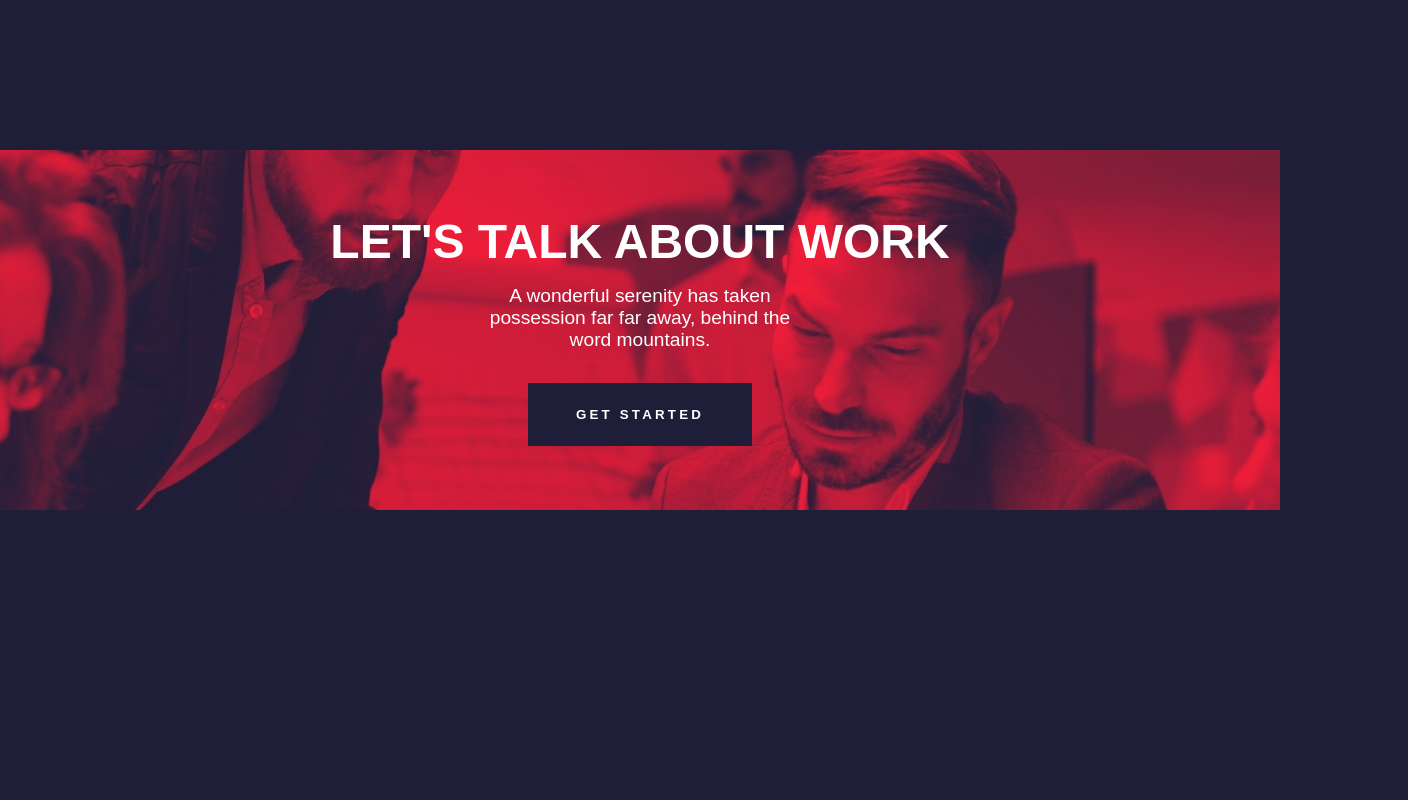
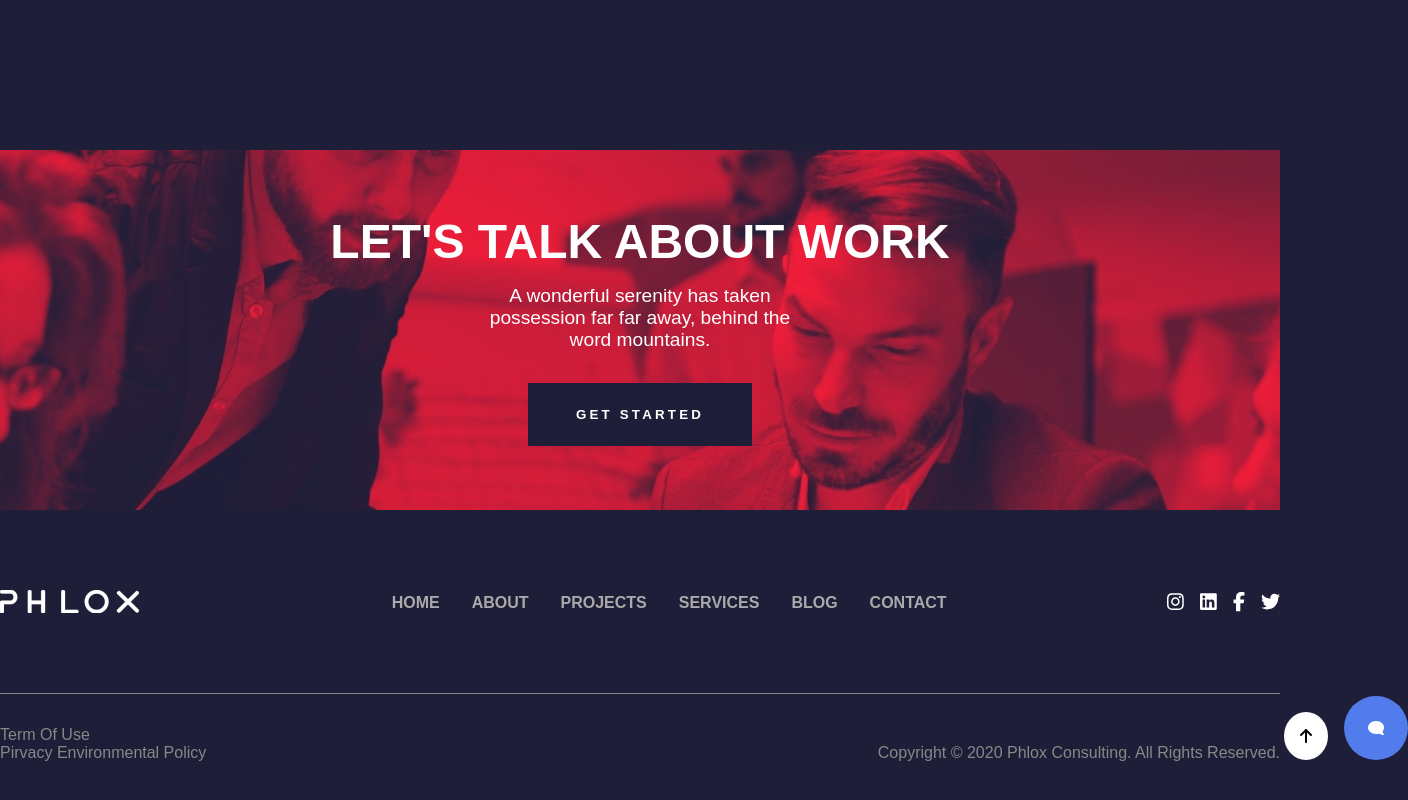
Before and after one commit to DavideSias/proj-html-vuejs, a Vue app: page / in a window 1280 px wide. Shown: the part 4686-5486 px from the top of the page, 1408 px wide, since content can reach past the window. Before the commit the page ends 5196 px from the top, so only its background shows below. Built offline with nearby package versions, Linux system fonts and the light colour scheme; a web font is replaced by a local one.

Commit message:
Add footer section

```diff
--- a/src/App.vue
+++ b/src/App.vue
@@ -2,7 +2,7 @@
   <div id="app">
     <header-section :arr-links="arrLinks" />
     <main-section />
-    <footer-section />
+    <footer-section :arr-links="arrLinks" />
   </div>
 </template>
 
--- a/src/components/ConsultantComponent.vue
+++ b/src/components/ConsultantComponent.vue
@@ -78,6 +78,8 @@ export default {
 
 section{
   position: relative;
+  padding: 7rem 0 3rem 0;
+  background-color: white;
   .container{
     max-width: 1200px;
     margin: 0 auto;
--- a/src/components/FooterSection.vue
+++ b/src/components/FooterSection.vue
@@ -5,12 +5,74 @@
       <p>A wonderful serenity has taken possession far far away, behind the word mountains.</p>
       <button>get started</button>
     </div>
+    <div class="container">
+      <div class="nav-footer">
+        <img
+          src="@/img/logotype-2-139x23.png"
+          alt="logo"
+        >
+        <navbar-element
+          :arr-links="arrLinks"
+          class="links-footer"
+        />
+
+        <div class="icons">
+          <font-awesome-icon
+            icon="fa-brands fa-instagram"
+            class="icon"
+          />
+          <font-awesome-icon
+            icon="fa-brands fa-linkedin"
+            class="icon"
+          />
+          <font-awesome-icon
+            icon="fa-brands fa-facebook-f"
+            class="icon"
+          />
+          <font-awesome-icon
+            icon="fa-brands fa-twitter"
+            class="icon"
+          />
+        </div>
+      </div>
+      <div class="legal-policy">
+        <div class="privacy">
+          <a href="#!">term of use</a>
+          <a href="#!">pirvacy environmental policy</a>
+        </div>
+        <div class="copyright">
+          <a href="#!">copyright &copy; 2020 phlox consulting. all rights reserved.</a>
+        </div>
+        <div class="icons-end">
+          <font-awesome-icon
+            icon="fa-solid fa-arrow-up"
+            class="icon-arrow"
+            @click="scrollTop"
+          />
+          <font-awesome-icon
+            icon="fa-solid fa-comment"
+            class="icon-comment"
+          />
+        </div>
+      </div>
+    </div>
   </footer>
 </template>
 
 <script>
+import NavbarElement from '@/components/NavbarElement.vue';
+
 export default {
   name: 'FooterSection',
+  components: { NavbarElement },
+  props: {
+    arrLinks: Array,
+  },
+  methods: {
+    scrollTop() {
+      window.scrollTo(0, 0);
+    },
+  },
 };
 </script>
 
@@ -53,5 +115,81 @@ export default {
       color: $hover-color;
     }
   }
+
+}
+.container{
+  max-width: 1500px;
+  margin: 0 auto;
+  padding: 5rem 0 3rem;
+}
+.nav-footer{
+  display: flex;
+  justify-content: space-between;
+  align-items: center;
+  margin-bottom: 5rem;
+
+  .icons{
+    color: white;
+    font-size: 1.2rem;
+    display: flex;
+    column-gap: 1rem;
+  }
+  .icon:hover{
+    color: $hover-color;
+    cursor: pointer;
+  }
+
+}
+.legal-policy{
+  display: flex;
+  justify-content: space-between;
+  align-items: flex-end;
+  position: relative;
+  border-top: 1px solid #888;
+  padding-top: 2rem;
+
+  .privacy{
+    display: flex;
+    flex-direction: column;
+  }
+
+  a{
+    text-decoration: none;
+    text-transform: capitalize;
+    color: #888;
+
+    &:hover{
+      text-decoration: underline;
+    }
+  }
+
+  .icons-end{
+    position: absolute;
+    right: -10%;
+    bottom: 0;
+    cursor: pointer;
+  }
+  .icon-arrow{
+    padding: 1rem;
+    border-radius: 100%;
+    background-color: white;
+
+    &:hover{
+      background-color: $hover-color;
+    }
+  }
+
+  .icon-comment{
+    padding: 1.5rem;
+    margin-left: 1rem;
+    border-radius: 100%;
+    color: white;
+    background-color: #527ceb;
+    transform: rotateY(180deg);
+
+    &:hover{
+      background-color: $hover-color;
+    }
+  }
 }
 </style>
--- a/src/components/HeaderSection.vue
+++ b/src/components/HeaderSection.vue
@@ -67,6 +67,7 @@ header{
 
   .menu-links{
     height: 100%;
+
   }
 }
 
--- a/src/components/MainSection.vue
+++ b/src/components/MainSection.vue
@@ -1,6 +1,6 @@
 <template>
   <main>
-    <consultant-component class="consultant" />
+    <consultant-component />
     <aboutus-component />
     <project-component />
     <testimonial-component />
@@ -28,8 +28,5 @@ export default {
 </script>
 
 <style lang="scss" scoped>
-  .consultant{
-    padding: 7rem 0 3rem 0;
-    background-color: white;
-  }
+
 </style>
--- a/src/main.js
+++ b/src/main.js
@@ -2,11 +2,30 @@ import Vue from 'vue';
 import { library } from '@fortawesome/fontawesome-svg-core';
 import {
   faPlay, faChartLine, faBullhorn, faWallet, faBullseye, faLeftLong, faRightLong, faPlus,
+  faArrowUp, faComment,
 } from '@fortawesome/free-solid-svg-icons';
+import {
+  faTwitter, faInstagram, faLinkedin, faFacebookF,
+} from '@fortawesome/free-brands-svg-icons';
 import { FontAwesomeIcon } from '@fortawesome/vue-fontawesome';
 import App from './App.vue';
 
-library.add(faPlay, faChartLine, faBullhorn, faWallet, faBullseye, faLeftLong, faRightLong, faPlus);
+library.add(
+  faPlay,
+  faChartLine,
+  faBullhorn,
+  faWallet,
+  faBullseye,
+  faLeftLong,
+  faRightLong,
+  faPlus,
+  faArrowUp,
+  faComment,
+  faTwitter,
+  faInstagram,
+  faLinkedin,
+  faFacebookF,
+);
 Vue.component('FontAwesomeIcon', FontAwesomeIcon);
 
 Vue.config.productionTip = false;
```
Lines whose indentation alone changed are shown as unchanged.
